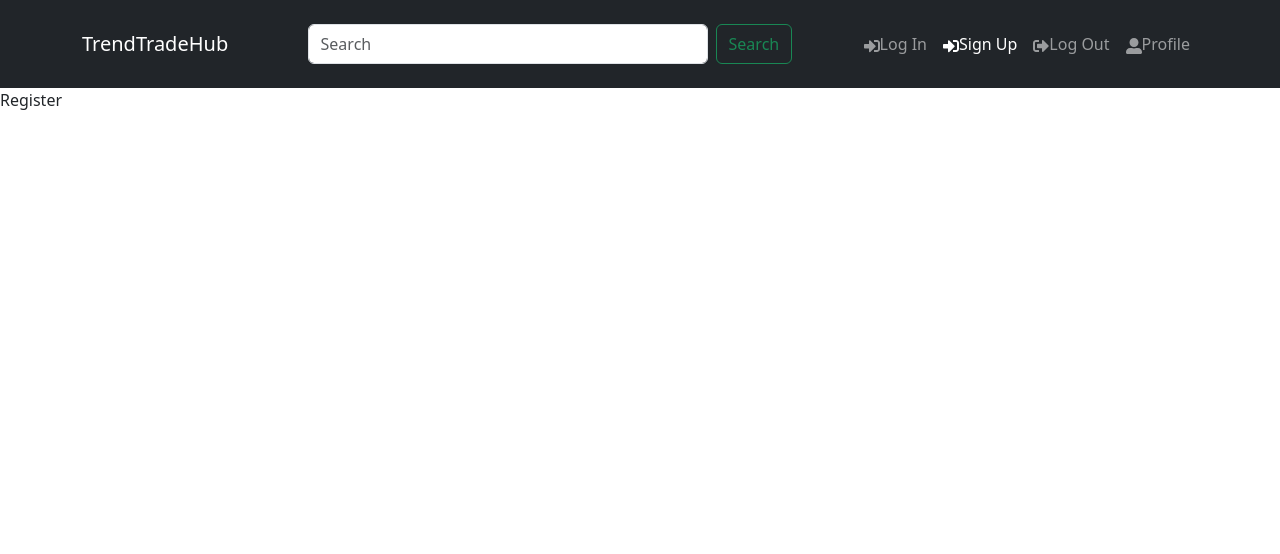
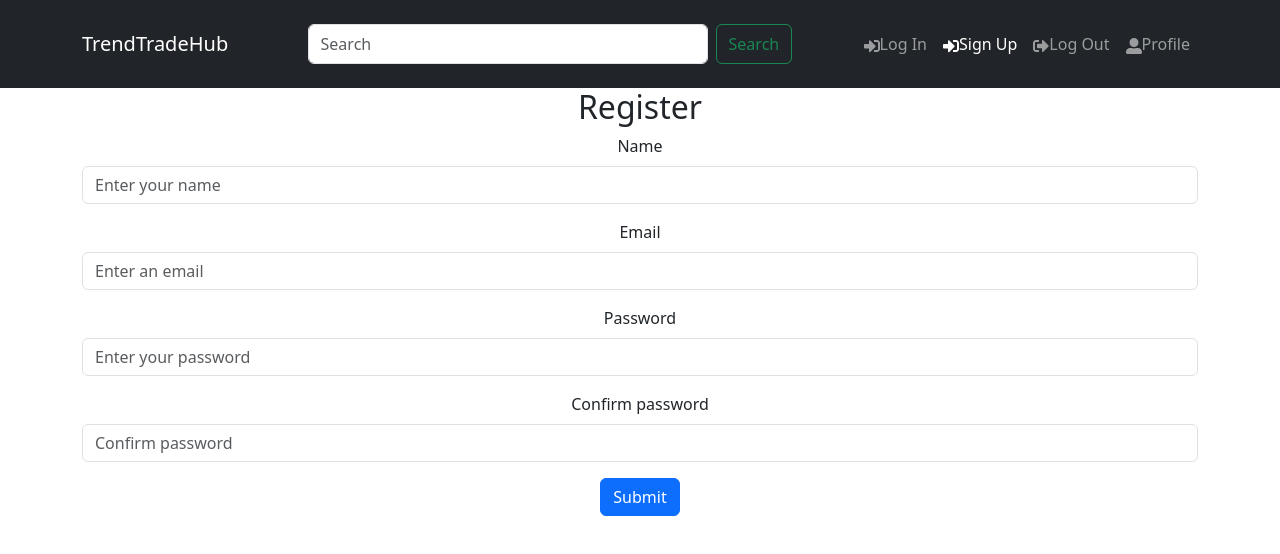
Before and after one commit to j-corp-25/TrendTradeHub, a React (Create React App) app in the folder frontend/: page /register in a window 1280 px wide. Shown: the top 554 px of the page. Built offline with nearby package versions, Linux system fonts and the light colour scheme.

Commit message:
getting hard error

```diff
--- a/frontend/package.json
+++ b/frontend/package.json
@@ -17,6 +17,9 @@
     "react-router-bootstrap": "^0.26.2",
     "react-router-dom": "^6.21.1",
     "react-scripts": "5.0.1",
+    "react-spinners": "^0.13.8",
+    "react-toastify": "^9.1.3",
+    "redux-logger": "^3.0.6",
     "spinners": "^1.2.2",
     "web-vitals": "^2.1.4"
   },
--- a/frontend/src/App.js
+++ b/frontend/src/App.js
@@ -6,10 +6,14 @@ import Listings from "./pages/Listings";
 import Profile from "./pages/Profile";
 import Register from "./pages/Register";
 import NewProduct from "./pages/NewProduct";
+import { ToastContainer } from "react-toastify";
+import "react-toastify/dist/ReactToastify.css";
+
 function App() {
   return (
     <>
-        <NavBar />
+      <NavBar />
+      <ToastContainer />
       <div className="">
         <Routes>
           <Route path="/" element={<Main />} />
@@ -18,7 +22,6 @@ function App() {
           <Route path="/profile" element={<Profile />} />
           <Route path="/register" element={<Register />} />
           <Route path="/newproduct" element={<NewProduct />} />
-
         </Routes>
       </div>
     </>
--- a/frontend/src/app/store.js
+++ b/frontend/src/app/store.js
@@ -1,9 +1,11 @@
 import { createStore, combineReducers, applyMiddleware, compose } from 'redux';
 import thunk from 'redux-thunk';
 import productReducer from './product';
+import authReducer from './user';
 
 const rootReducer = combineReducers({
   products: productReducer,
+  auth: authReducer
 });
 
 let enhancer;
--- a/frontend/src/app/user.js
+++ b/frontend/src/app/user.js
@@ -66,13 +66,22 @@ const loginAuth = async (userData) => {
 const logoutAuth = () => {
   localStorage.removeItem("user");
 };
+const getErrorMessage = (error) => {
+  if (error.response && error.response.data && error.response.data.message) {
+    return error.response.data.message;
+  }
+
+  return error.message || error.toString();
+};
+
 export const register = (userData) => async (dispatch) => {
   try {
     const response = await registerAuth(userData);
     dispatch(registerSuccess(response));
   } catch (error) {
     dispatch(registerFail());
-    dispatch(setMessage(error.toString()));
+    const errorMessage = getErrorMessage(error);
+    dispatch(setMessage(errorMessage));
   }
 };
 
@@ -82,7 +91,8 @@ export const login = (userData) => async (dispatch) => {
     dispatch(loginSuccess(response));
   } catch (error) {
     dispatch(loginFail());
-    dispatch(setMessage(error.toString()));
+    const errorMessage = getErrorMessage(error);
+    dispatch(setMessage(errorMessage));
   }
 };
 
--- a/frontend/src/pages/Register.jsx
+++ b/frontend/src/pages/Register.jsx
@@ -1,9 +1,126 @@
-import React from 'react'
+import React, { useState, useEffect } from "react";
+import { useSelector, useDispatch } from "react-redux";
+import { useNavigate } from "react-router-dom";
+import { toast } from "react-toastify";
+import { BeatLoader } from "react-spinners";
+import {
+  Form,
+  Button,
+  FormGroup,
+  FormLabel,
+  FormControl,
+  Container,
+} from "react-bootstrap";
+import { register, clearMessage } from "../app/user";
 
 function Register() {
+  const [formData, setFormData] = useState({
+    name: "",
+    email: "",
+    password: "",
+    password2: "",
+  });
+
+  const navigate = useNavigate();
+  const dispatch = useDispatch();
+  const { user, isLoading, isError, isSuccess, message } = useSelector(
+    (state) => state.auth
+  );
+
+  useEffect(() => {
+    if (isError) {
+      toast.error(message);
+    }
+    if (isSuccess || user) {
+      navigate("/");
+    }
+
+    return () => {
+      dispatch(clearMessage());
+    };
+  }, [user, isError, message, isSuccess, navigate, dispatch]);
+
+  const onChange = (e) => {
+    setFormData((prevState) => ({
+      ...prevState,
+      [e.target.name]: e.target.value,
+    }));
+  };
+
+  const onSubmit = async (e) => {
+    e.preventDefault();
+    if (formData.password !== formData.password2) {
+      toast.error("Passwords do not match");
+      return;
+    }
+
+    const userData = {
+      name: formData.name,
+      email: formData.email,
+      password: formData.password,
+      password2: formData.password2,
+    };
+
+    dispatch(register(userData));
+  };
+
+  if (isLoading) {
+    return <BeatLoader />;
+  }
+
   return (
-    <div>Register</div>
-  )
+    <>
+      <Container>
+        <h2>Register</h2>
+        <Form onSubmit={onSubmit}>
+          <FormGroup className="mb-3" controlId="name">
+            <FormLabel>Name</FormLabel>
+            <FormControl
+              type="text"
+              placeholder="Enter your name"
+              name="name"
+              value={formData.name}
+              onChange={onChange}
+            />
+          </FormGroup>
+          <FormGroup className="mb-3" controlId="email">
+            <FormLabel>Email</FormLabel>
+            <FormControl
+              type="email"
+              placeholder="Enter an email"
+              name="email"
+              value={formData.email}
+              onChange={onChange}
+            />
+          </FormGroup>
+          <FormGroup className="mb-3" controlId="password">
+            <FormLabel>Password</FormLabel>
+            <FormControl
+              type="password"
+              placeholder="Enter your password"
+              name="password"
+              value={formData.password}
+              onChange={onChange}
+            />
+          </FormGroup>
+          <FormGroup className="mb-3" controlId="password2">
+            <FormLabel>Confirm password</FormLabel>
+            <FormControl
+              type="password"
+              placeholder="Confirm password"
+              name="password2"
+              value={formData.password2}
+              onChange={onChange}
+            />
+          </FormGroup>
+
+          <Button variant="primary" type="submit">
+            Submit
+          </Button>
+        </Form>
+      </Container>
+    </>
+  );
 }
 
-export default Register
+export default Register;
```
Also changed, not shown: 1 other file (tests, documents, lock files or other folders).
